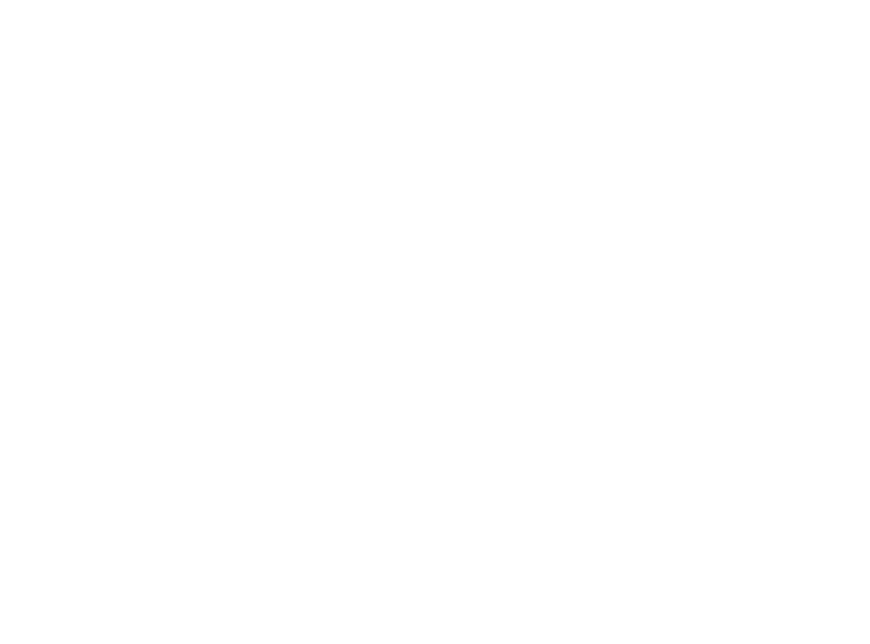
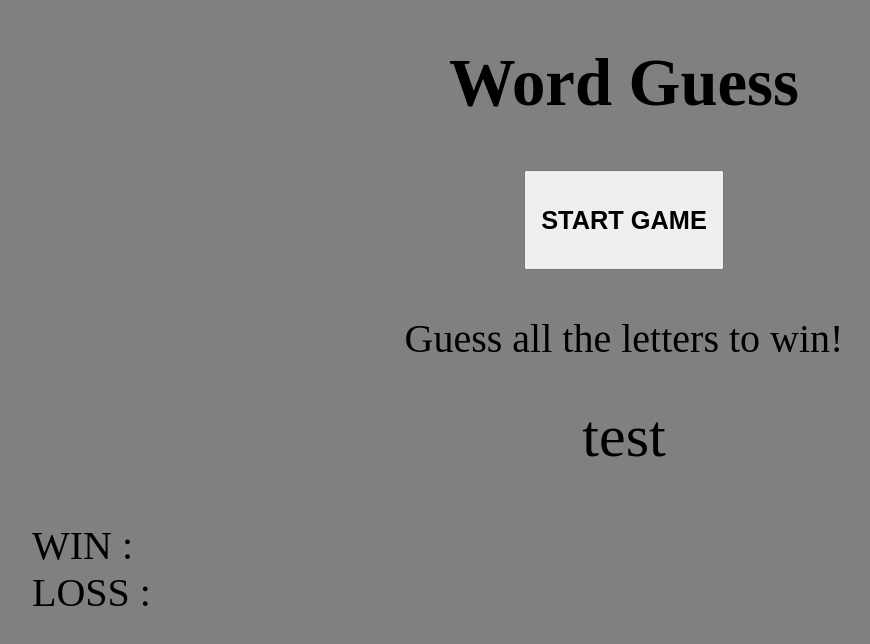
Before and after one commit to DraconMarius/WordGame, a plain HTML site: page index.html in a window 1280 px wide. Shown: the whole page, without its empty margins (16-886 px from the left). Drawn offline with Linux system fonts and the light colour scheme.

Commit message:
added button, empty containers, styling

```diff
--- a/index.html
+++ b/index.html
@@ -10,7 +10,27 @@
 </head>
 
 <body>
-
+    <header title>
+        <h1>Word Guess</h1>
+        <h2 class="timer"></h2>
+        <button id="startbtm">START GAME</button>
+    </header>
+    </hr>
+    <section>
+        <p id="instruction">Guess all the letters to win!</p>
+        <p id="hangMan">test</p>
+        </hr>
+        <aside id="score">
+            <ul>
+                <li>
+                    WIN :
+                </li>
+                <li>
+                    LOSS :
+                </li>
+            </ul>
+        </aside>
+    </section>
     <script src="script.js"></script>
 
 </html>
--- a/style.css
+++ b/style.css
@@ -0,0 +1,43 @@
+body {
+    background-color: grey;
+    font-size: large;
+    box-sizing: border-box;
+}
+
+header {
+    font-size: 25pt;
+    text-align: center;
+}
+
+#startbtm {
+    font-weight: bold;
+    font-size: 19pt;
+    margin: 5px;
+    padding: 5px;
+    width: 200px;
+    height: 100px;
+}
+
+#instruction {
+    font-size: 30pt;
+    text-align: center;
+}
+
+#score ul {
+    display: block;
+    position: absolute;
+    position: bottom;
+    font-size: 30pt;
+    list-style-type: none;
+}
+
+#hangMan {
+    display: block;
+    align-self: center;
+    text-align: center;
+    font-size: 45pt;
+    width: auto;
+    height: 50pt;
+    margin-top: 10pt;
+    margin-bottom: 10pt;
+}
```
